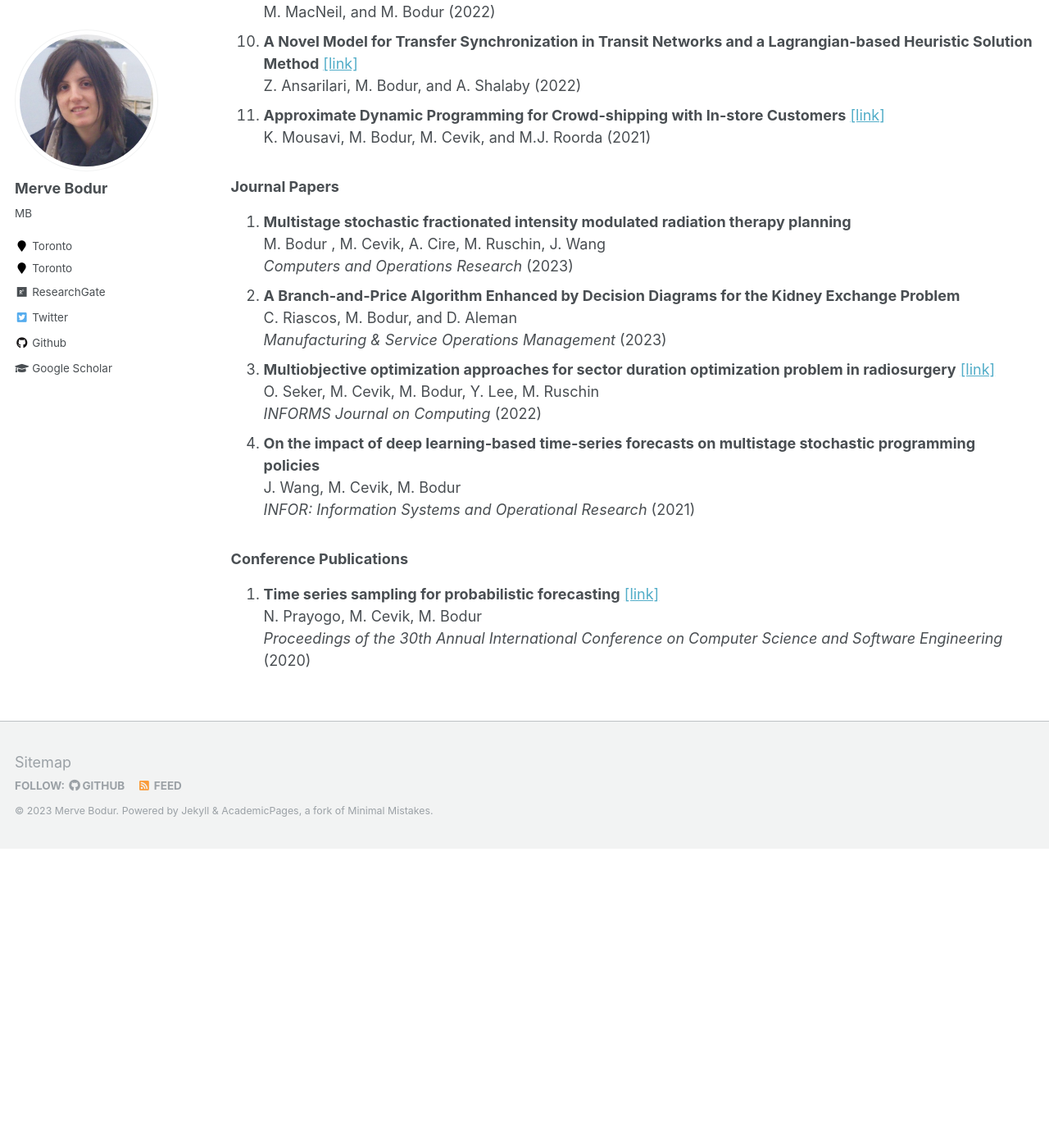
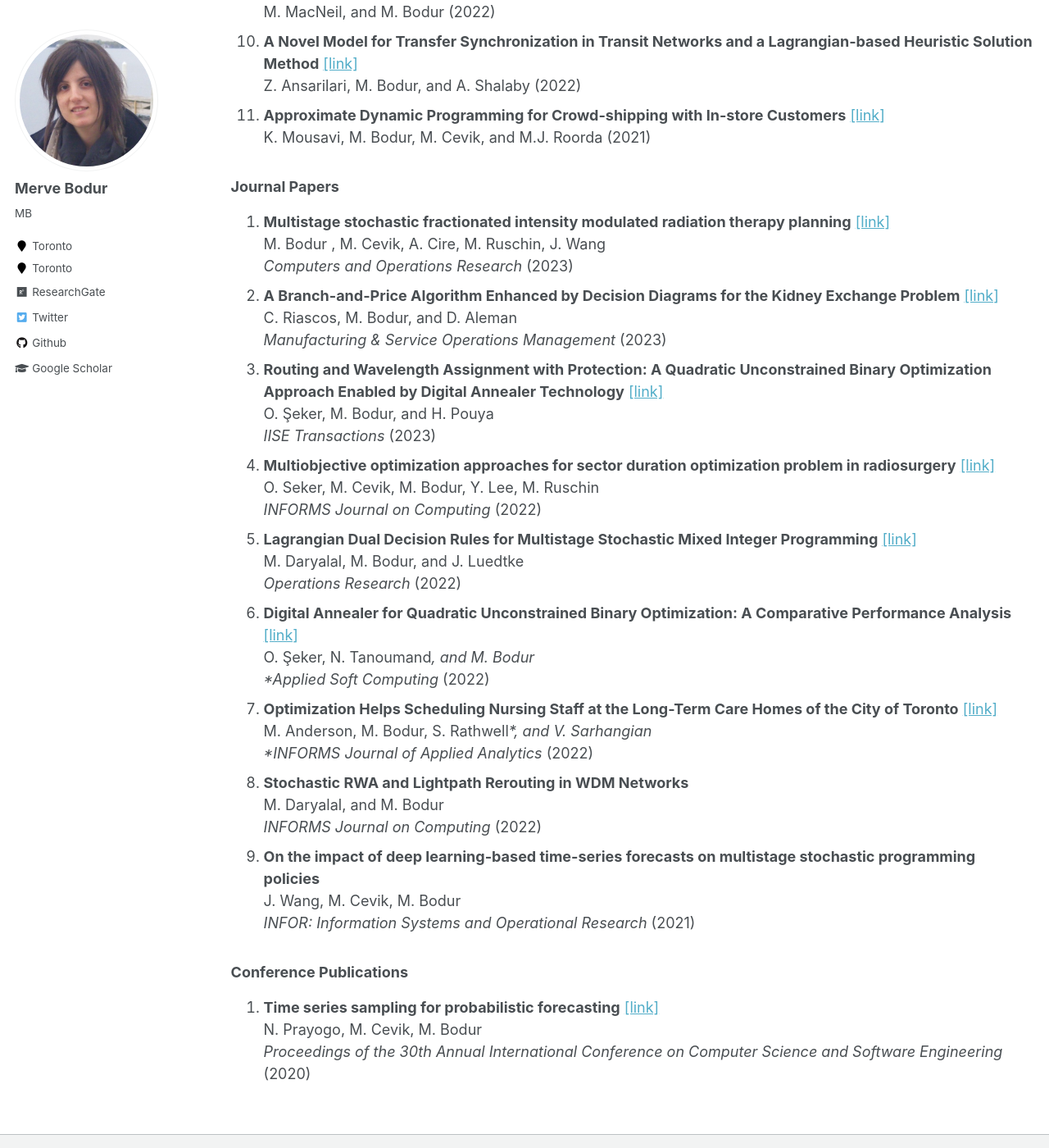
Before and after one commit to mervebodur/mervebodur.github.io, a Jekyll site: the page built from _pages/research.md, in a window 1280 px wide and 1400 px high, scrolled down 1025 px. Shown: the whole window at 82% size. Built offline with Jekyll 4.4.1, drawn with Linux system fonts in a browser that asks for light colours; before the commit the page ends 2060 px from its top, so only the background shows below that; some of the changed text lies outside the part shown.

Commit message:
Update research.md

```diff
--- a/_pages/research.md
+++ b/_pages/research.md
@@ -19,7 +19,7 @@ N. Tanoumand, M. Bodur, and J. Naoum-Sawaya (2023)
 1. **Copositive Duality for Discrete Energy Markets** [[link]](https://optimization-online.org/wp-content/uploads/2021/01/COPDualityApp-1.pdf)\
 C. Guo, M. Bodur, and J.A. Taylor (2023)
 1. **An Enhanced Approximate Dynamic Programming Approach to On-demand Ride Pooling** [[link]](https://arxiv.org/pdf/2305.12028.pdf)\
-A. Dehghan-Kooshkghazi*, M. Cevik, and M. Bodur (2023)
+A. Dehghan-Kooshkghazi, M. Cevik, and M. Bodur (2023)
 1. **A Feasibility Look to Two-stage Robust Optimization in Kidney Exchange** [[link]](https://arxiv.org/pdf/2211.09242.pdf)\
 C. Riascos, M. Bodur, and D. Aleman (2023)
 1. **Stochastic Dynamic Lot-sizing with Supplier-Driven Substitution and Service Level Constraints** [[link]](https://optimization-online.org/2023/01/stochastic-dynamic-lot-sizing-with-supplier-driven-substitution-and-service-level-constraints/)\
@@ -35,14 +35,29 @@ K. Mousavi, M. Bodur, M. Cevik, and M.J. Roorda (2021)
 
 
 ### Journal Papers
-1. **Multistage stochastic fractionated intensity modulated radiation therapy planning**\
+1. **Multistage stochastic fractionated intensity modulated radiation therapy planning** [[link]](https://doi.org/10.1016/j.cor.2023.106371)\
 M. Bodur , M. Cevik, A. Cire, M. Ruschin, J. Wang\
 *Computers and Operations Research* (2023)
-1. **A Branch-and-Price Algorithm Enhanced by Decision Diagrams for the Kidney Exchange Problem**\
+1. **A Branch-and-Price Algorithm Enhanced by Decision Diagrams for the Kidney Exchange Problem** [[link]](http://www.optimization-online.org/DB_FILE/2020/09/8041.pdf)\
 C. Riascos, M. Bodur, and D. Aleman\
 *Manufacturing & Service Operations Management* (2023)
+1. **Routing and Wavelength Assignment with Protection: A Quadratic Unconstrained Binary Optimization Approach Enabled by Digital Annealer Technology** [[link]](https://www.tandfonline.com/doi/pdf/10.1080/24725854.2023.2193835)\
+O. Şeker, M. Bodur, and H. Pouya\
+*IISE Transactions* (2023)
 1. **Multiobjective optimization approaches for sector duration optimization problem in radiosurgery** [[link]](https://arxiv.org/pdf/2104.13878.pdf)\
 O. Seker, M. Cevik, M. Bodur, Y. Lee, M. Ruschin\
+*INFORMS Journal on Computing* (2022)
+1. **Lagrangian Dual Decision Rules for Multistage Stochastic Mixed Integer Programming** [[link]](https://pubsonline.informs.org/doi/full/10.1287/opre.2022.2366)\
+M. Daryalal, M. Bodur, and J. Luedtke\
+*Operations Research* (2022)
+1. **Digital Annealer for Quadratic Unconstrained Binary Optimization: A Comparative Performance Analysis** [[link]](https://doi.org/10.1016/j.asoc.2022.109367)\
+O. Şeker, N. Tanoumand*, and M. Bodur\
+*Applied Soft Computing* (2022)
+1. **Optimization Helps Scheduling Nursing Staff at the Long-Term Care Homes of the City of Toronto** [[link]](https://pubsonline.informs.org/doi/full/10.1287/inte.2022.1132)\
+M. Anderson, M. Bodur, S. Rathwell**, and V. Sarhangian\
+*INFORMS Journal of Applied Analytics* (2022)
+1. **Stochastic RWA and Lightpath Rerouting in WDM Networks**\
+M. Daryalal, and M. Bodur\
 *INFORMS Journal on Computing* (2022)
 1. **On the impact of deep learning-based time-series forecasts on multistage stochastic programming policies**\
 J. Wang, M. Cevik, M. Bodur\
```
